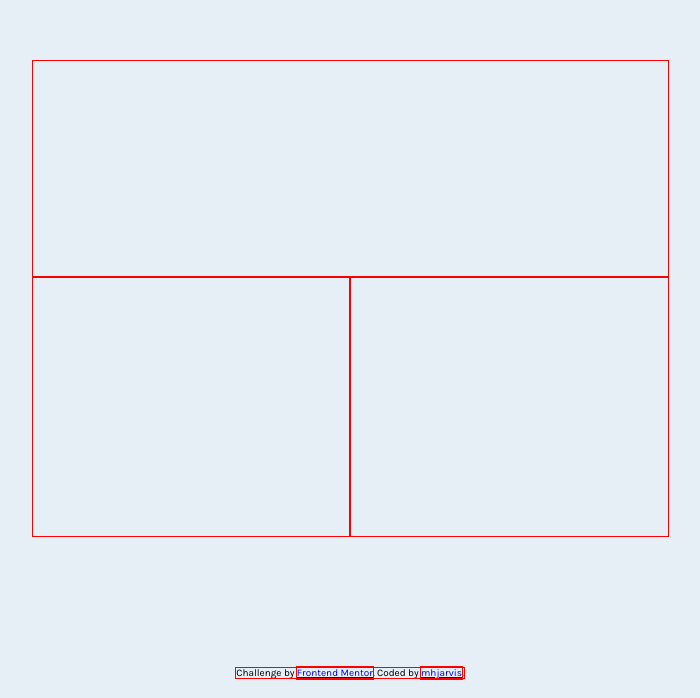
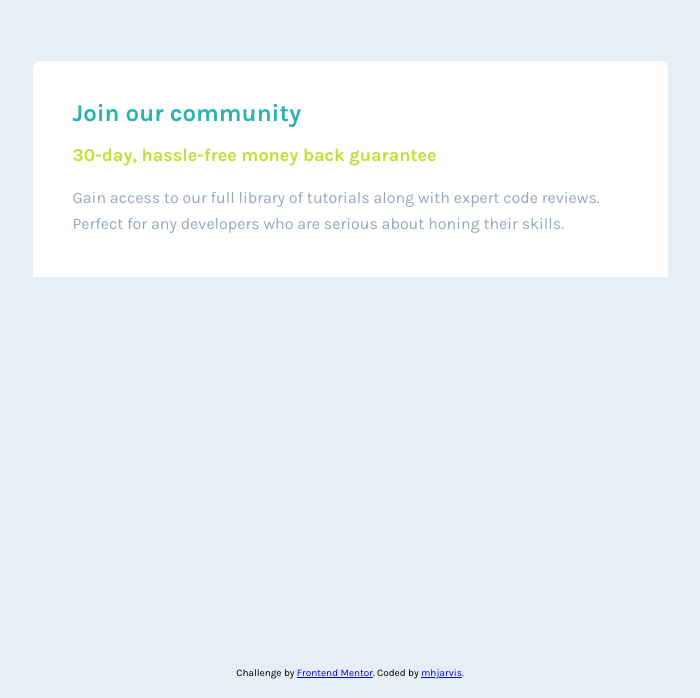
Before and after one commit to mhjarvis/front-end-projects, a plain HTML site: page newbie_solutions/single-price-grid-component/index.html in a window 1280 px wide. Shown: the part 102-800 px from the top of the page, without its empty margins (290-990 px from the left). Drawn offline with Linux system fonts and the light colour scheme.

Commit message:
Add content for top section and styling for element

```diff
--- a/newbie_solutions/single-price-grid-component/index.html
+++ b/newbie_solutions/single-price-grid-component/index.html
@@ -11,12 +11,15 @@
 
   <main>
     <section class="top">
-
+      <h1 class="title">Join our community</h1>
+      <h2 class="offer">30-day, hassle-free money back guarantee</h2>
+      <h3 class="offer-text">Gain access to our full library of tutorials along with expert code reviews.
+        Perfect for any developers who are serious about honing their skills.</h3>
     </section>
 
     <section class="bottom">
-      <div></div>
-      <div></div>
+      <div class="bottom-left"></div>
+      <div class="bottom-right"></div>
     </section>
 
   </main>
@@ -33,12 +36,9 @@
 
 
 
-<!--   Join our community
+<!--
 
-  30-day, hassle-free money back guarantee
 
-  Gain access to our full library of tutorials along with expert code reviews.
-  Perfect for any developers who are serious about honing their skills.
 
   Monthly Subscription
 
--- a/newbie_solutions/single-price-grid-component/styles.css
+++ b/newbie_solutions/single-price-grid-component/styles.css
@@ -30,8 +30,8 @@
 }
 
 * {
-  outline: 1px solid red;
-}
+/*   outline: 1px solid red;
+ */}
 
 body {
   display: flex;
@@ -42,8 +42,6 @@ body {
   height: 100vh;
   width: 100%;
 }
-
-
 
 /*************************************/
 /*************** MAIN ****************/
@@ -56,14 +54,48 @@ main {
   grid-template-rows: 216px 259px;
 }
 
-.top {
+  /********** TOP CONTAINER **********/
 
-}
+  .top {
+    display: flex;
+    flex-direction: column;
+    justify-content: space-between;
+    background-color: white;
+    border-top-left-radius: 8px;
+    border-top-right-radius: 8px;
+  }
+
+  .top > * {
+    margin: 0 4rem;
+  }
+
+  .title {
+    font-size: 2.4rem;
+    font-weight: 700;
+    color: var(--cyan);
+    margin-top: 4rem;
+  }
+
+  .offer {
+    font-size: 1.8rem;
+    font-weight: 700;
+    color: var(--yellow);
+  }
+
+  .offer-text {
+    margin-bottom: 4rem;
+    font-size: 1.6rem;
+    color: var(--blue);
+    line-height: 26px;
+  }
+
+  /******** BOTTOM CONTAINER ********/
 
 .bottom {
   display: grid;
   grid-template-columns: 50% 50%;
-
+  border-bottom-left-radius: 8px;
+  border-bottom-right-radius: 8px;
 }
 
 
```
